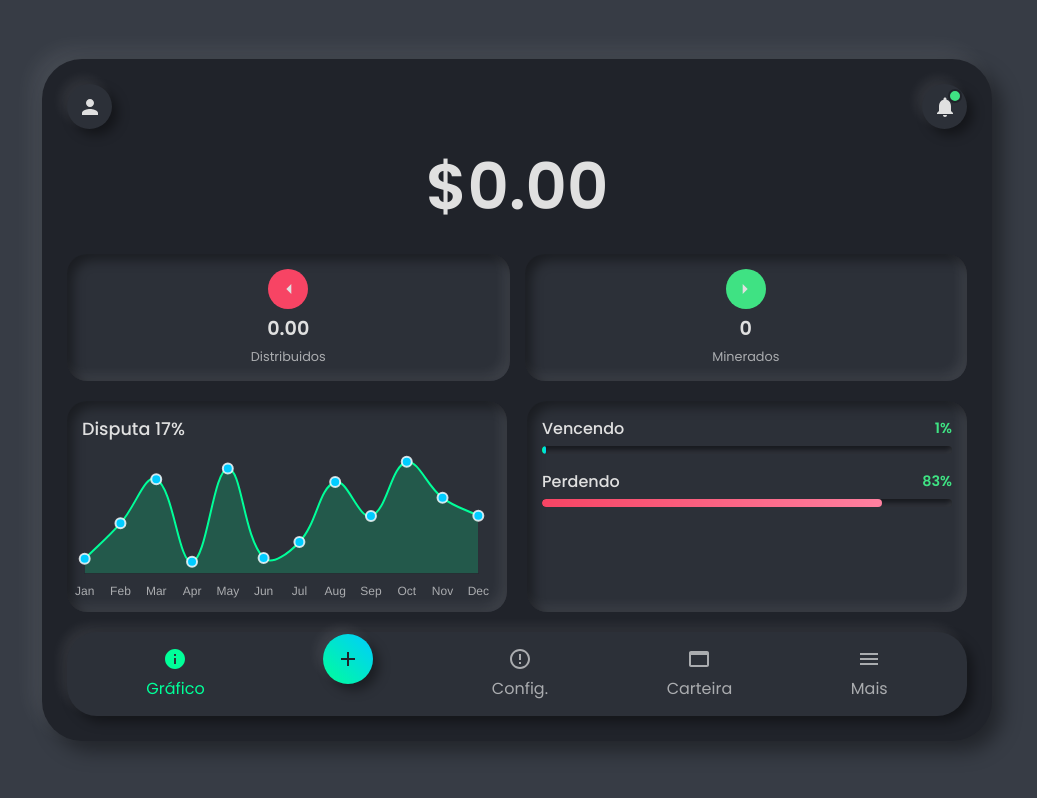
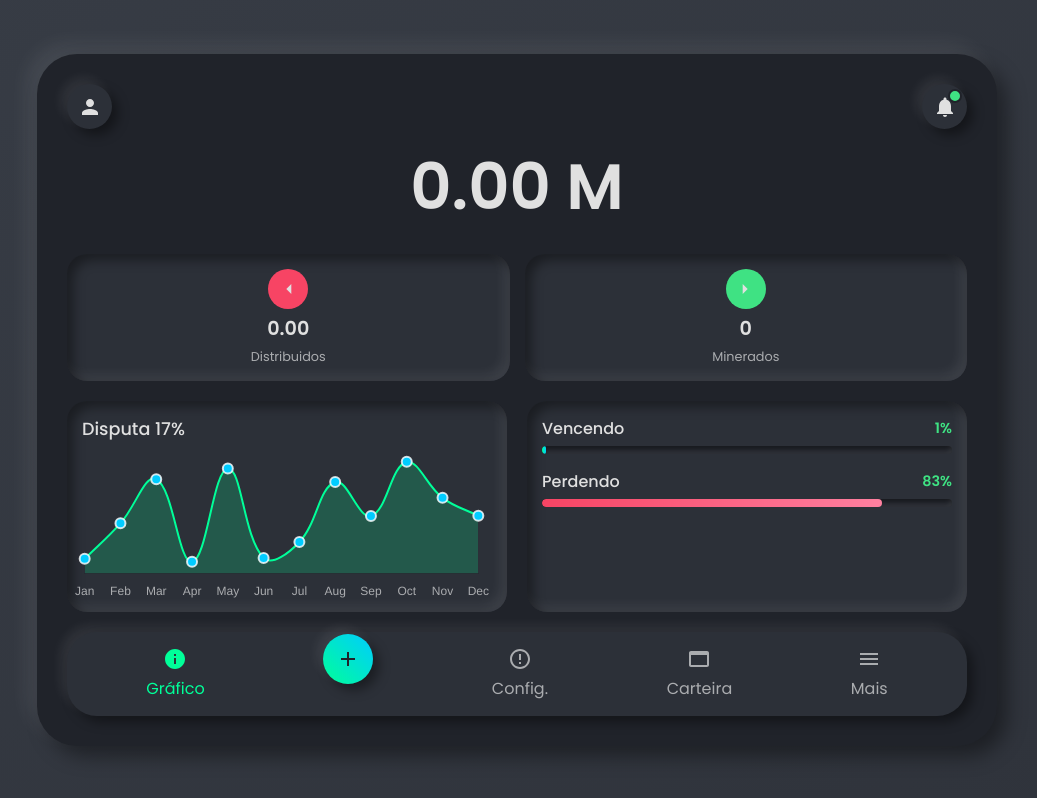
Before and after one commit to liugarcia/minerad, a plain HTML site: page index.html in a window 1280 px wide. Shown: the whole page, without its empty margins (123-1160 px from the left). Drawn offline with nearby package versions, Linux system fonts and the light colour scheme.

Commit message:
Update index.html

```diff
--- a/index.html
+++ b/index.html
@@ -21,7 +21,8 @@
 
         body {
             font-family: 'Poppins', sans-serif;
-            background-color: #373C45; /* Um tom ligeiramente mais claro para o fundo geral */
+            /* Fundo com gradiente suave de uma única cor */
+            background: linear-gradient(to bottom right, #373C45, #2F333B);
             color: var(--text-light);
             display: flex;
             justify-content: center;
@@ -38,13 +39,14 @@
             background-color: var(--background-dark);
             border-radius: 40px;
             padding: 25px;
-            width: 90%; /* Ajustado para 90% da largura do pai */
-            /* max-width: 375px; REMOVIDO para tirar o "formato de celular" */
-            max-width: 900px; /* Adicionado um max-width maior para telas grandes, mas mantendo a responsividade */
+            width: 100%; /* Ajustado para 100% da largura disponível */
+            max-width: 900px; /* Limite máximo para telas grandes */
             box-shadow: 10px 10px 20px var(--shadow-dark), -10px -10px 20px var(--shadow-light);
             display: flex;
             flex-direction: column;
             gap: 20px;
+            /* Garantir que não há restrições de altura ou largura que simulem celular */
+            min-height: auto; /* Remove qualquer min-height excessivo */
         }
 
         /* Top Navigation */
@@ -280,21 +282,24 @@
         }
 
 
-        /* Ad Banner - Estilo para esconder */
+        /* Ad Banner (hidden by default) */
         #ad-banner {
             display: none; /* Mantido como display none, se você for usar o iframe do ad */
             margin: 20px auto;
             text-align: center;
         }
 
-        /* Responsividade para telas maiores */
+        /* Responsividade para telas maiores (desktop/tablet) */
         @media (min-width: 768px) {
+            body {
+                padding: 40px; /* Aumenta o padding para telas maiores */
+            }
             .container {
                 display: grid;
                 grid-template-columns: 1fr 1fr;
-                grid-template-rows: auto auto 1fr auto;
+                grid-template-rows: auto auto auto 1fr auto; /* Ajuste para melhor layout */
                 gap: 20px;
-                max-width: 900px; /* Limite superior para desktops */
+                padding: 30px; /* Aumenta o padding interno */
             }
 
             .top-nav {
@@ -308,6 +313,8 @@
 
             .horizontal-group {
                 grid-column: 1 / -1; /* Ocupa todas as colunas */
+                display: grid; /* Garante que os itens internos continuem como grid */
+                grid-template-columns: 1fr 1fr; /* 2 colunas para os cards internos */
             }
 
             .chart-card {
@@ -325,8 +332,11 @@
         }
 
 
-        /* Responsividade para telas menores (mantido do código anterior) */
-        @media (max-width: 480px) {
+        /* Responsividade para telas menores (mobile) */
+        @media (max-width: 767px) { /* Ajustado para pegar telas até 767px */
+            body {
+                padding: 15px; /* Reduz o padding em telas menores */
+            }
             .container {
                 border-radius: 30px;
                 padding: 20px;
@@ -405,7 +415,7 @@
             </div>
         </div>
 
-        <div class="main-value" id="main-balance">0.00</div>
+        <div class="main-value" id="main-balance">0.00 M</div>
 
         <div class="card horizontal-group">
             <div class="card-item">
@@ -505,7 +515,8 @@
         const progressPercentage2 = document.getElementById("progress-percentage-2");
         const adBanner = document.getElementById("ad-banner");
 
-        let currentBalance = parseFloat(localStorage.getItem("currentBalance")) || 0.00; // Saldo inicial 0.00
+        // Saldo inicial 0.00
+        let currentBalance = parseFloat(localStorage.getItem("currentBalance")) || 0.00;
         let totalMinedValue = parseFloat(localStorage.getItem("totalMinedValue")) || 0.00;
         let totalXPGained = parseInt(localStorage.getItem("totalXPGained")) || 0;
 
@@ -580,7 +591,8 @@
 
         // --- Functions to update UI elements ---
         function updateMainValues() {
-            mainBalanceElement.textContent = `$${currentBalance.toFixed(2)}`; // Adiciona o cifrão
+            // Formato 0.00 M
+            mainBalanceElement.textContent = `${currentBalance.toFixed(2)} M`;
             totalMinedValueElement.textContent = `${totalMinedValue.toFixed(2)}`;
             totalXPGainedElement.textContent = totalXPGained;
             localStorage.setItem("currentBalance", currentBalance);
@@ -589,25 +601,18 @@
         }
 
         function updateChartData() {
-            // Gera dados aleatórios para simular movimento
             const newData = miningChart.data.datasets[0].data.map(() => Math.random() * 100);
             miningChart.data.datasets[0].data = newData;
-
-            // Atualiza a porcentagem aleatoriamente
-            const randomPercentage = Math.floor(Math.random() * 50) + 10; // 10% to 59%
+            const randomPercentage = Math.floor(Math.random() * 50) + 10;
             chartPercentageElement.textContent = `Disputa ${randomPercentage}%`;
-
             miningChart.update();
         }
 
         function updateProgressBars() {
-            // Gera porcentagens aleatórias para as barras de progresso
             const percent1 = Math.floor(Math.random() * 100);
             const percent2 = Math.floor(Math.random() * 100);
-
             progressBar1.style.width = `${percent1}%`;
             progressPercentage1.textContent = `${percent1}%`;
-
             progressBar2.style.width = `${percent2}%`;
             progressPercentage2.textContent = `${percent2}%`;
         }
@@ -619,26 +624,21 @@
 
         // --- Mining Simulation Loop ---
         function startMiningSimulation() {
-            // Inicializa os valores e gráficos
             updateMainValues();
             updateChartData();
             updateProgressBars();
 
-            // Atualiza o saldo principal a cada 30 segundos
-            setInterval(updateBalancePeriodically, 30000); // 30 segundos = 30000 milissegundos
+            // Atualiza o saldo principal a cada 30 segundos com 0.01
+            setInterval(updateBalancePeriodically, 30000);
 
             // Mantém as outras atualizações para gráficos e barras de progresso
-            setInterval(updateChartData, 10000); // Atualiza os dados do gráfico a cada 10 segundos
-            setInterval(updateProgressBars, 7000); // Atualiza as barras de progresso a cada 7 segundos
+            setInterval(updateChartData, 10000);
+            setInterval(updateProgressBars, 7000);
 
-            // A função mineBlock() que adiciona mais valores ao "Minerados" e "Distribuidos" pode ser mantida
-            // ou removida dependendo se você ainda quer esses valores simulados.
-            // Se você só quer o 0.01 no saldo principal, pode remover a linha abaixo.
-            // Caso contrário, ela simulará a mineração de outros "blocos" de valor.
-            // setInterval(mineBlock, 5000); // Mina um bloco a cada 5 segundos (adiciona valores aleatórios a totalMinedValue e totalXPGained)
+            // Removido a chamada a mineBlock para evitar que o saldo principal seja afetado
+            // por valores aleatórios além do 0.01 fixo.
         }
 
-        // Initial call to start the simulation
         document.addEventListener('DOMContentLoaded', startMiningSimulation);
 
     </script>
```
